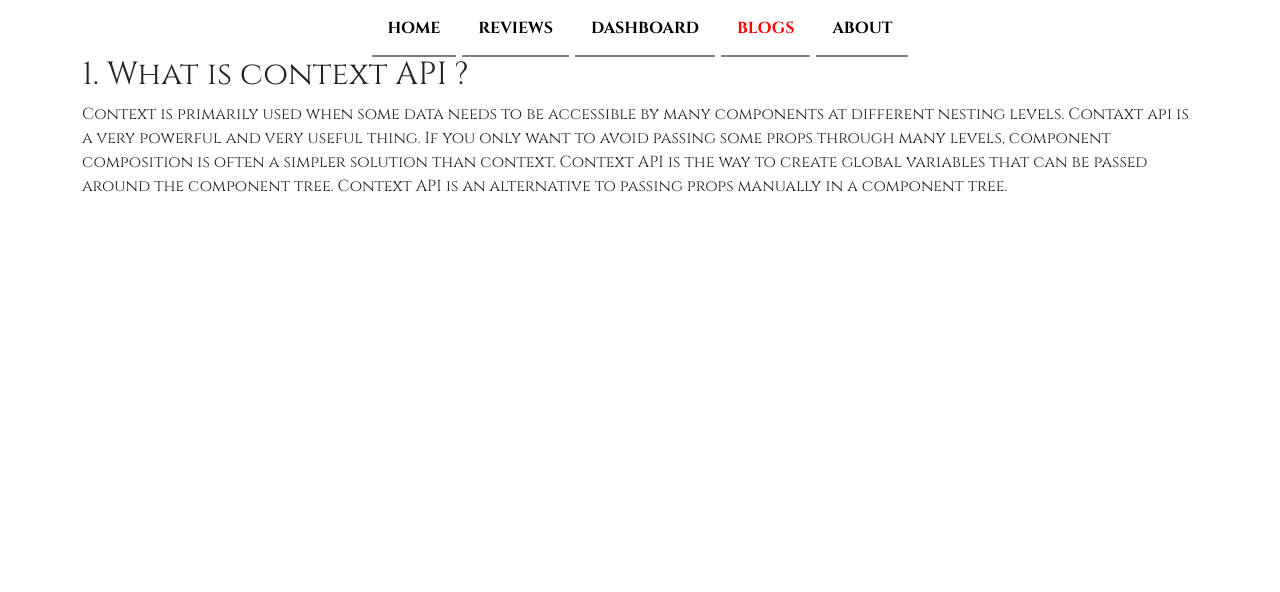
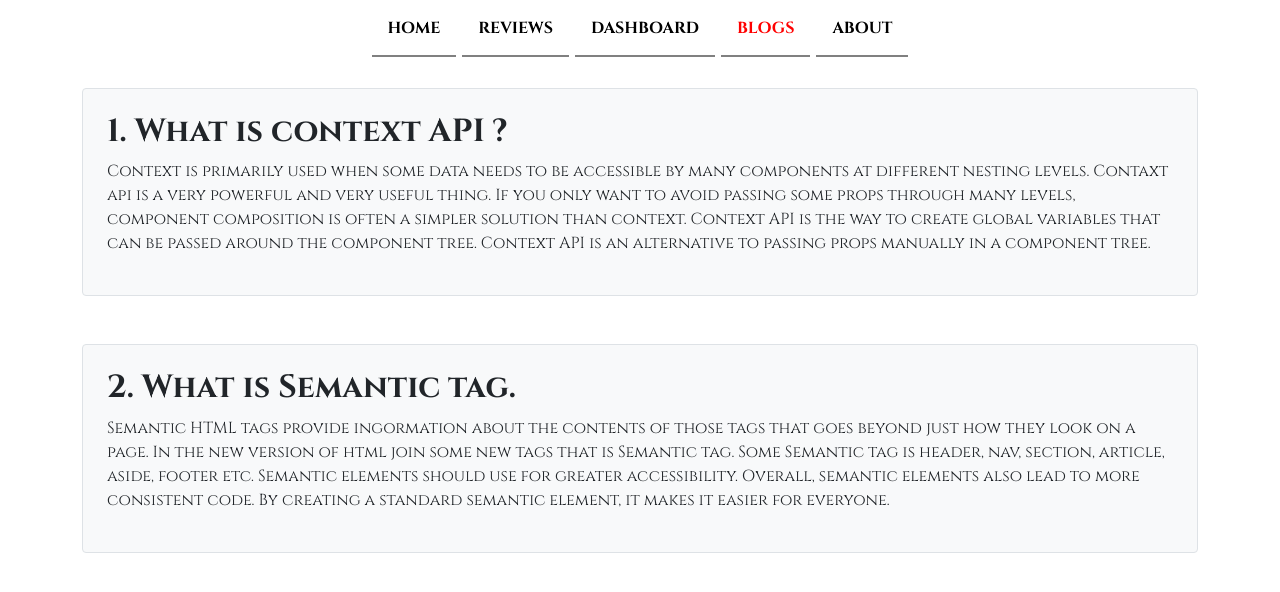
Before and after one commit to Salikur6/A9-product-analysis-website, a React (Create React App) app: page /blogs in a window 1280 px wide. Shown: the top 592 px of the page. Built offline with nearby package versions, Linux system fonts and the light colour scheme.

Commit message:
redesign blogs page

```diff
--- a/src/components/Blogs/Blogs.js
+++ b/src/components/Blogs/Blogs.js
@@ -3,11 +3,15 @@ import React from 'react';
 const Blogs = () => {
     return (
         <div>
-            <div>
-                <h2>1. What is context API ?</h2>
+            <div className='bg-light p-4 my-5 border rounded'>
+                <h2 className='fw-bold'>1. What is context API ?</h2>
                 <p> Context is primarily used when some data needs to be accessible by many components at different nesting levels. Contaxt api is a very powerful and very useful thing. If you only want to avoid passing some props through many levels, component composition is often a simpler solution than context. Context API is the way to create global variables that can be passed around the component tree. Context API is an alternative to passing props manually in a component tree.</p>
             </div>
 
+            <div className='bg-light p-4 my-5 border rounded'>
+                <h2 className='fw-bold'>2. What is Semantic tag.</h2>
+                <p>Semantic HTML tags provide ingormation about the contents of those tags that goes beyond just how they look on a page. In the new version of html join some new tags that is Semantic tag. Some Semantic tag is header, nav, section, article, aside, footer etc. Semantic elements should use for greater accessibility. Overall, semantic elements also lead to more consistent code. By creating a standard semantic element, it makes it easier for everyone.</p>
+            </div>
 
         </div>
     );
```
